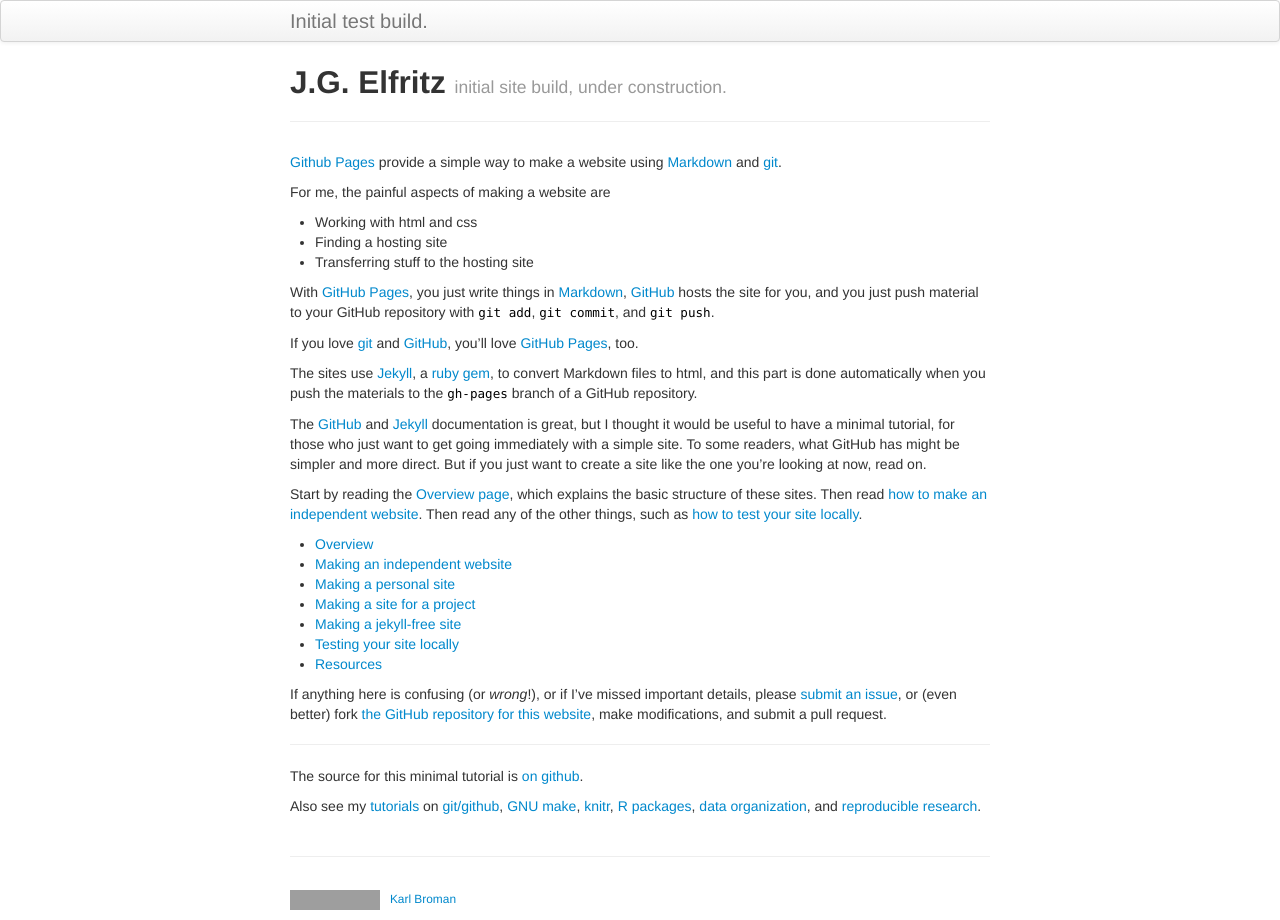
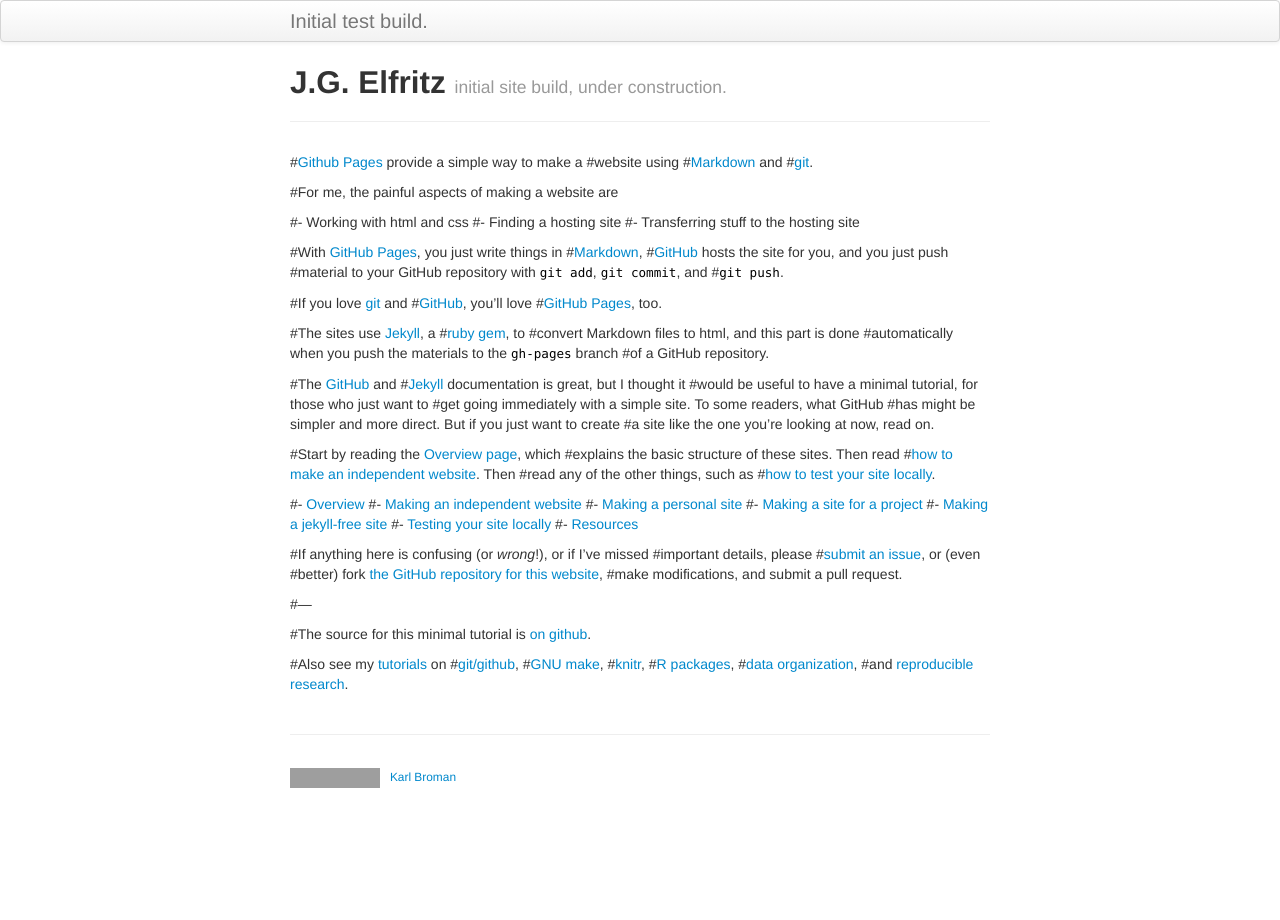
Before and after one commit to justinelfritz/justinelfritz.github.io, a Jekyll site: the page built from index.md, in a window 1280 px wide. Built offline with Jekyll 4.4.1, drawn with Linux system fonts in a browser that asks for light colours; grey boxes are pictures that could not be loaded.

```diff
--- a/index.md
+++ b/index.md
@@ -5,68 +5,68 @@ tagline: initial site build, under construction.
 description: Site build following K.Broman template for github.io
 ---
 
-[Github Pages](https://pages.github.com) provide a simple way to make a
-website using
-[Markdown](https://daringfireball.net/projects/markdown/) and
-[git](https://git-scm.com).
+#[Github Pages](https://pages.github.com) provide a simple way to make a
+#website using
+#[Markdown](https://daringfireball.net/projects/markdown/) and
+#[git](https://git-scm.com).
 
-For me, the painful aspects of making a website are
+#For me, the painful aspects of making a website are
 
-- Working with html and css
-- Finding a hosting site
-- Transferring stuff to the hosting site
+#- Working with html and css
+#- Finding a hosting site
+#- Transferring stuff to the hosting site
 
-With [GitHub Pages](https://pages.github.com), you just write things in
-[Markdown](https://daringfireball.net/projects/markdown/),
-[GitHub](https://github.com) hosts the site for you, and you just push
-material to your GitHub repository with `git add`, `git commit`, and
-`git push`.
+#With [GitHub Pages](https://pages.github.com), you just write things in
+#[Markdown](https://daringfireball.net/projects/markdown/),
+#[GitHub](https://github.com) hosts the site for you, and you just push
+#material to your GitHub repository with `git add`, `git commit`, and
+#`git push`.
 
-If you love [git](https://git-scm.com/) and
-[GitHub](https://github.com), you'll love
-[GitHub Pages](https://pages.github.com), too.
+#If you love [git](https://git-scm.com/) and
+#[GitHub](https://github.com), you'll love
+#[GitHub Pages](https://pages.github.com), too.
 
-The sites use [Jekyll](https://jekyllrb.com/), a
-[ruby](https://www.ruby-lang.org/en/) [gem](https://rubygems.org/), to
-convert Markdown files to html, and this part is done
-automatically when you push the materials to the `gh-pages` branch
-of a GitHub repository.
+#The sites use [Jekyll](https://jekyllrb.com/), a
+#[ruby](https://www.ruby-lang.org/en/) [gem](https://rubygems.org/), to
+#convert Markdown files to html, and this part is done
+#automatically when you push the materials to the `gh-pages` branch
+#of a GitHub repository.
 
-The [GitHub](https://pages.github.com) and
-[Jekyll](https://jekyllrb.com) documentation is great, but I thought it
-would be useful to have a minimal tutorial, for those who just want to
-get going immediately with a simple site. To some readers, what GitHub
-has might be simpler and more direct.  But if you just want to create
-a site like the one you're looking at now, read on.
+#The [GitHub](https://pages.github.com) and
+#[Jekyll](https://jekyllrb.com) documentation is great, but I thought it
+#would be useful to have a minimal tutorial, for those who just want to
+#get going immediately with a simple site. To some readers, what GitHub
+#has might be simpler and more direct.  But if you just want to create
+#a site like the one you're looking at now, read on.
 
-Start by reading the [Overview page](pages/overview.html), which
-explains the basic structure of these sites. Then read
-[how to make an independent website](pages/independent_site.html). Then
-read any of the other things, such as
-[how to test your site locally](pages/local_test.html).
+#Start by reading the [Overview page](pages/overview.html), which
+#explains the basic structure of these sites. Then read
+#[how to make an independent website](pages/independent_site.html). Then
+#read any of the other things, such as
+#[how to test your site locally](pages/local_test.html).
 
-- [Overview](pages/overview.html)
-- [Making an independent website](pages/independent_site.html)
-- [Making a personal site](pages/user_site.html)
-- [Making a site for a project](pages/project_site.html)
-- [Making a jekyll-free site](pages/nojekyll.html)
-- [Testing your site locally](pages/local_test.html)
-- [Resources](pages/resources.html)
+#- [Overview](pages/overview.html)
+#- [Making an independent website](pages/independent_site.html)
+#- [Making a personal site](pages/user_site.html)
+#- [Making a site for a project](pages/project_site.html)
+#- [Making a jekyll-free site](pages/nojekyll.html)
+#- [Testing your site locally](pages/local_test.html)
+#- [Resources](pages/resources.html)
 
-If anything here is confusing (or _wrong_!), or if I've missed
-important details, please
-[submit an issue](https://github.com/kbroman/simple_site/issues), or (even
-better) fork [the GitHub repository for this website](https://github.com/kbroman/simple_site),
-make modifications, and submit a pull request.
+#If anything here is confusing (or _wrong_!), or if I've missed
+#important details, please
+#[submit an issue](https://github.com/kbroman/simple_site/issues), or (even
+#better) fork [the GitHub repository for this website](https://github.com/kbroman/simple_site),
+#make modifications, and submit a pull request.
 
----
+#---
 
-The source for this minimal tutorial is [on github](https://github.com/kbroman/simple_site).
+#The source for this minimal tutorial is [on github](https://github.com/kbroman/simple_site).
 
-Also see my [tutorials](https://kbroman.org/pages/tutorials) on
-[git/github](https://kbroman.org/github_tutorial),
-[GNU make](https://kbroman.org/minimal_make),
-[knitr](https://kbroman.org/knitr_knutshell),
-[R packages](https://kbroman.org/pkg_primer),
-[data organization](https://kbroman.org/dataorg),
-and [reproducible research](https://kbroman.org/steps2rr).
+#Also see my [tutorials](https://kbroman.org/pages/tutorials) on
+#[git/github](https://kbroman.org/github_tutorial),
+#[GNU make](https://kbroman.org/minimal_make),
+#[knitr](https://kbroman.org/knitr_knutshell),
+#[R packages](https://kbroman.org/pkg_primer),
+#[data organization](https://kbroman.org/dataorg),
+#and [reproducible research](https://kbroman.org/steps2rr).
```
